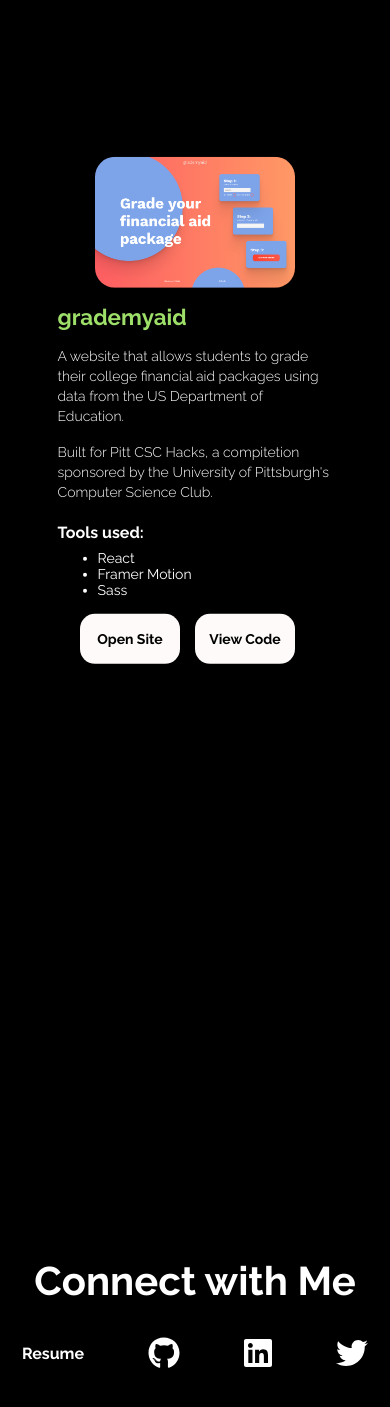
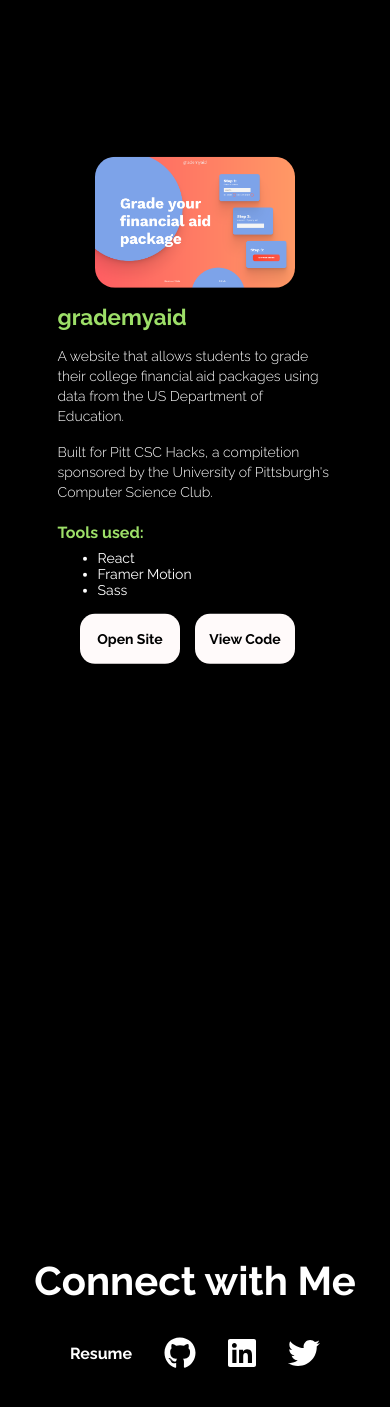
Before and after one commit to agrattan0820/portfolio-site, a Next.js app: page / in a window 390 px wide. Shown: the part 898-2305 px from the top of the page. Built offline with nearby package versions, Linux system fonts and the light colour scheme.

Commit message:
Rainbow on tools used

```diff
--- a/components/data.js
+++ b/components/data.js
@@ -9,7 +9,7 @@ export const projectsList = [
     tools: ["React", "Framer Motion", "Sass"],
   },
   {
-    name: "New York Times Critic's Picks",
+    name: "The New York Times Critic's Picks",
     description:
       "A website that showcases movies that The New York Times considers critic's picks using their REST API.\nThe cards can be sorted in multiple ways and each link to the corresponding review on The New York Time's website.",
     image: "/images/NYT_Critic_Picks.png",
--- a/styles/Home.scss
+++ b/styles/Home.scss
@@ -229,6 +229,8 @@
           }
           h4 {
             margin-bottom: 0;
+            transition: all 0.4s cubic-bezier(0.15, 0.75, 0.45, 0.95) 0s;
+            animation: 10s ease 0s infinite alternate none running rainbow;
           }
           p {
             margin: 1rem 0;
@@ -314,6 +316,9 @@
       list-style-type: none;
       li {
         padding: 0 32px;
+        @media (max-width: 700px) {
+          padding: 0 16px;
+        }
         a {
           display: inline-block;
           font-family: $font;
```
